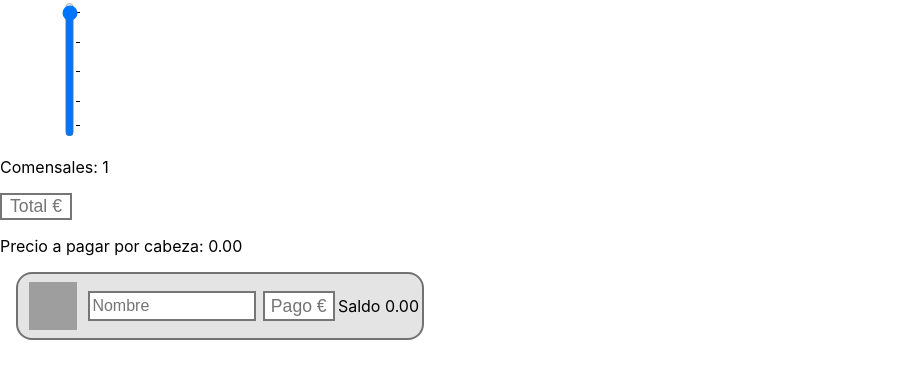
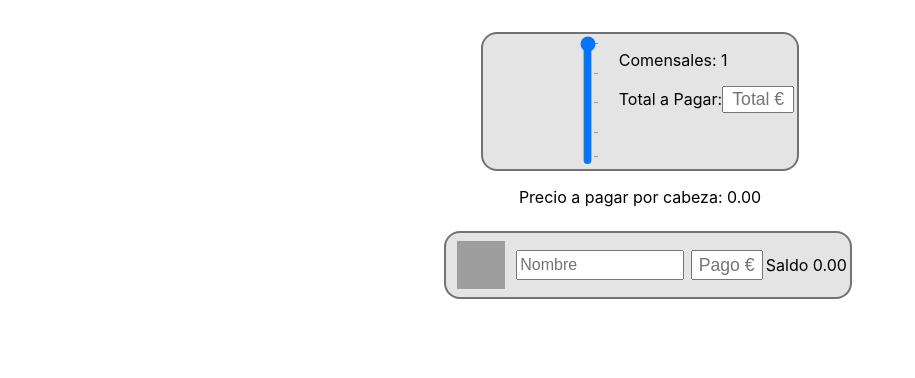
Before and after one commit to TwilightPhoenyx/paga-a-escote, a React (Create React App) app: page / in a window 1280 px wide. Shown: the top 378 px of the page, without its empty margins (0-915 px from the left). Built offline with nearby package versions, Linux system fonts and the light colour scheme; grey boxes are pictures that could not be loaded.

Commit message:
Añadidos estilos a App principal

```diff
--- a/src/App.css
+++ b/src/App.css
@@ -1,10 +1,37 @@
-.intro-datos {
+input {
+  width: 150%;
+  appearance: slider-vertical;
+}
+
+.contenedor-flex {
   display: flex;
+  flex-direction: column;
+  align-items: center;
 
 }
 
-input {
-    border-style: solid;
-    appearance: slider-vertical;
-    color: black;
+.intro-datos {
+  display: flex;
+  flex-direction: row;
+  flex-wrap: wrap;
+  border-style: solid;
+  border-radius: 1rem;
+  border-width: 0.15rem;
+  border-color: rgb(114, 114, 114);
+  width: fit-content;
+  padding-left: 0.2rem;
+  padding-right: 0.2rem;
+  background-color: rgb(228, 228, 228);
 }
+
+.intro-datos-columna {
+  display: flex;
+  flex-direction: column;
+  flex-wrap: wrap;
+  align-items: center
+  width 20rem;
+}
+
+#root {
+  margin: 2rem;
+};
--- a/src/App.js
+++ b/src/App.js
@@ -34,20 +34,28 @@ function App() {
   );
 
   return (
-    <div>
-        <input type="range" min="1" max="20" onChange={manejadorSlider} list="personas"></input>
+    <div className="contenedor-flex">
+      <div className="intro-datos">
+       <label>
+          <input type="range" min="1" max="20" onChange={manejadorSlider} list="personas"></input>
+        </label>
         <datalist id="personas">
-            <option value="1" label="1"></option>
-            <option value="5" label="5"></option>
-            <option value="10" label="10"></option>
-            <option value="15" label="15"></option>
-            <option value="20" label="20"></option>
+            <option value="1"></option>
+            <option value="5"></option>
+            <option value="10"></option>
+            <option value="15"></option>
+            <option value="20"></option>
         </datalist>
+        <div className="intro-datos-columna">
+            <p>Comensales: {numeroPersonas}</p>
+            <label> Total a Pagar:
+                <InputDinero cantidad={precioTotal} setCantidad={setPrecioTotal} texto="Total €" />
+            </label>
+        </div>
+      </div>
 
-        <p>Comensales: {numeroPersonas}</p>
-        <InputDinero cantidad={precioTotal} setCantidad={setPrecioTotal} texto="Total €" />
-        <p>Precio a pagar por cabeza: {precioPersona.toFixed(2)}</p>
-        {listaPersonas}
+      <p>Precio a pagar por cabeza: {precioPersona.toFixed(2)}</p>
+      {listaPersonas}
     </div>
   );
 }
```
